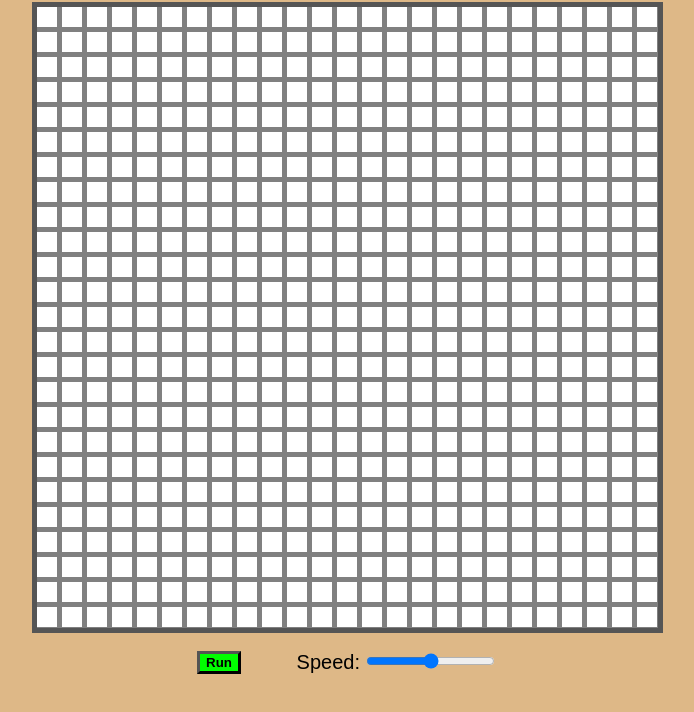
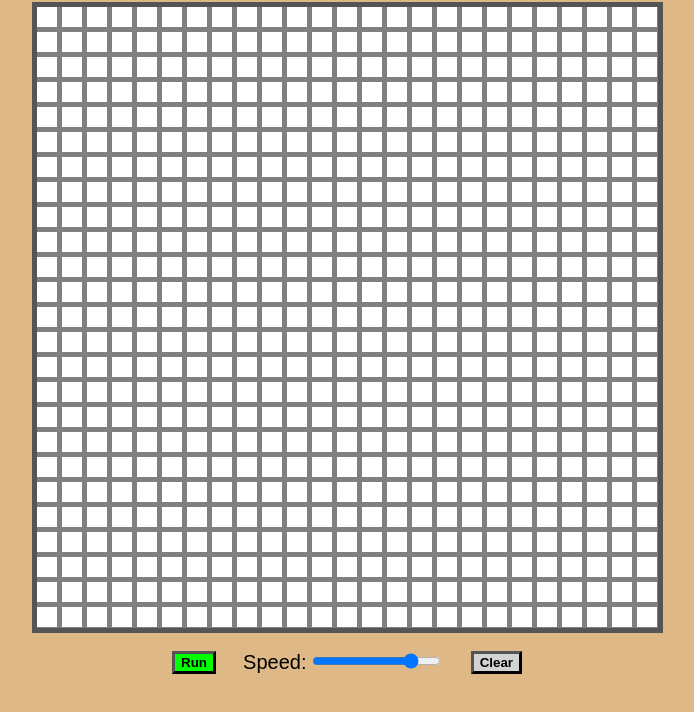
Before and after one commit to Sebgra518/GameOfLife, a plain HTML site: page index.html in a window 1280 px wide. Shown: the part 46-758 px from the top of the page, without its empty margins (293-987 px from the left). Drawn offline with Linux system fonts and the light colour scheme.

Commit message:
Updates
-Added clear button
-Moved slider and clear button to look better

```diff
--- a/index.html
+++ b/index.html
@@ -17,10 +17,12 @@
         <button type="button" id = "controlButton" onclick="runControl()">Run</button>
 
 
+
         <div id = "sliderControl">
           <label id = "timeLabel">Speed:</label>
-          <input  type="range" min="-1000" max="0" value="-500" id="timeSlider">
+          <input  type="range" min="-1000" max="0" value="-200" id="timeSlider">
         </div>
+        <button type="button" id = "clearButton" onclick="clearAll()">Clear</button>
 
       </div>
 
--- a/script.js
+++ b/script.js
@@ -82,6 +82,15 @@ function applyChanges(){
   }
 }
 
+function clearAll(){
+  for(var y = 0; y < 25; y++){
+    for(var x = 0; x < 25; x++){
+      table[y][x] = 0
+      tempTable[y][x] = 0;
+      drawWhitePixel(x,y);
+    }
+  }
+}
 //Runs the game when button is clicked
 function runControl() {
   if (running) {
--- a/styles.css
+++ b/styles.css
@@ -17,7 +17,7 @@ h1{
 }
 
 #controlsWrapper{
-    width: 300px;
+    width: 350px;
     overflow: hidden;
     display: block;
     margin-left: auto;
@@ -36,10 +36,18 @@ h1{
 
 }
 #sliderControl{
-    float: right;
-    right: 10%;
+     display:inline-block;
 }
 #timeLabel{
     font-size: 20px;
     font-family: sans-serif;
 }
+#clearButton{
+    background-color: lightgrey;
+    border-width: 3px;
+    border-color: black;
+    font-family: sans-serif;
+    font-weight: bold;
+    cursor: pointer;
+    float: right;
+}
```
